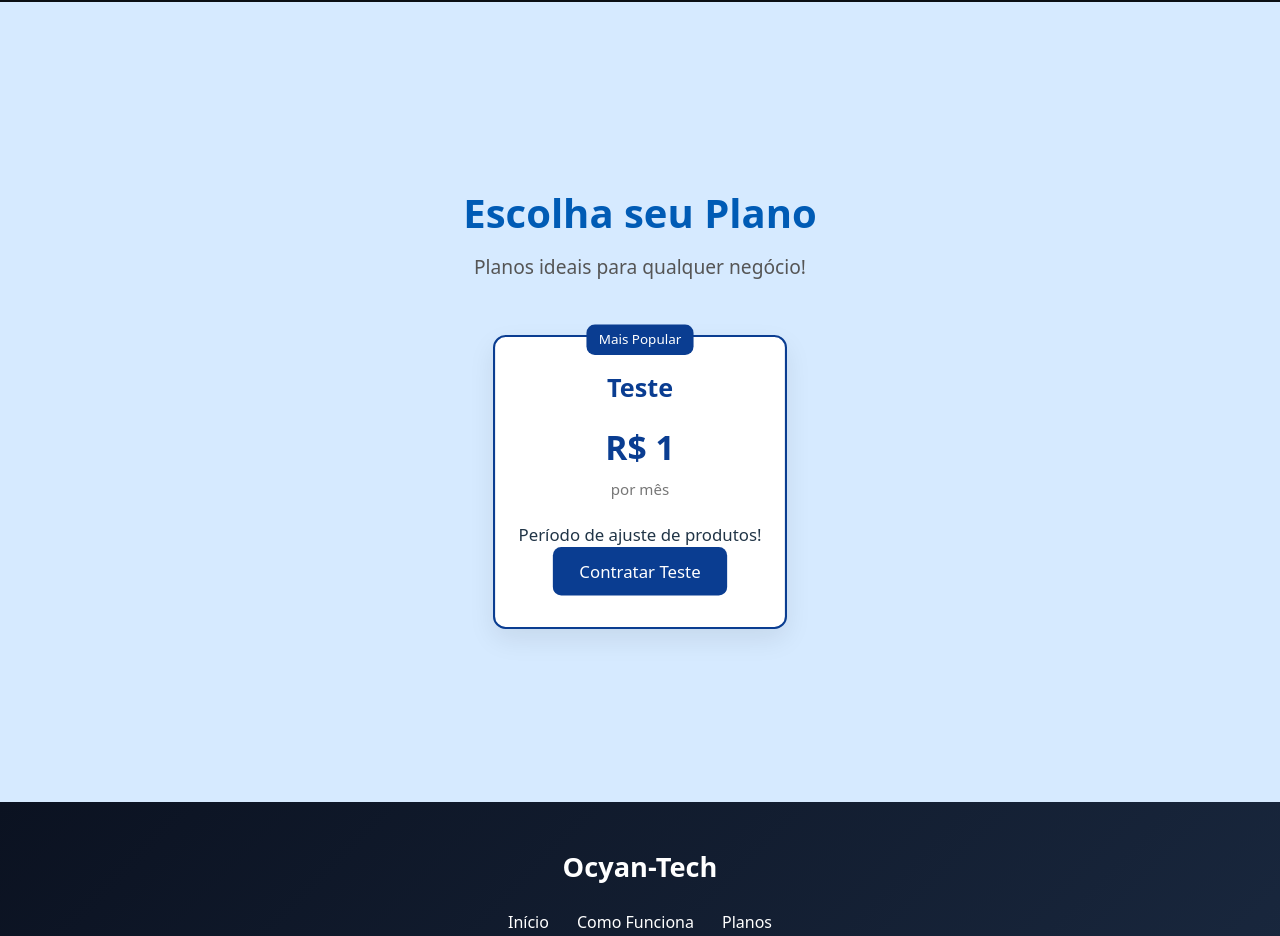
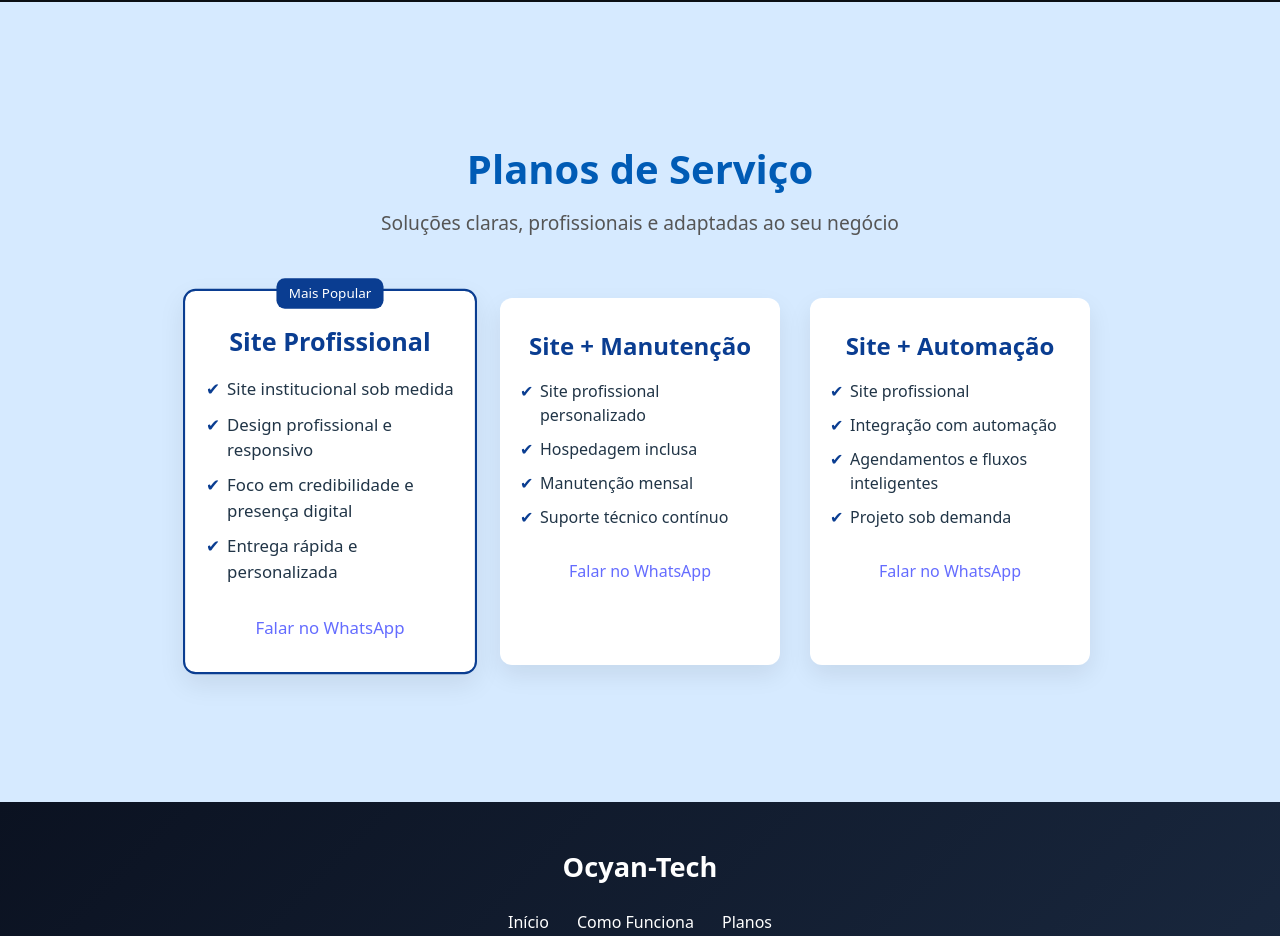
Before and after one commit to OcimarPrado/Frontend-ProjetoA, a React (Vite) app: page / in a window 1280 px wide. Shown: the part 3220-4156 px from the top of the page. Built offline with nearby package versions, Linux system fonts and the light colour scheme; sample sign-in values are in the browser's storage.

Commit message:
Atualizando site

```diff
--- a/src/components/Planos.tsx
+++ b/src/components/Planos.tsx
@@ -1,78 +1,58 @@
 // src/components/Planos.tsx
 import React from "react";
-import { useNavigate } from "react-router-dom";
 import "../styles/Planos.css";
+
+const WHATSAPP_NUMBER = "5551986730107";
 
 const planos = [
   {
-    nome: "Teste",
-    valor: 1,
+    nome: "Site Profissional",
     descricao: [
-      "Período de ajuste de produtos!"
+      "Site institucional sob medida",
+      "Design profissional e responsivo",
+      "Foco em credibilidade e presença digital",
+      "Entrega rápida e personalizada",
     ],
+    mensagem: "Olá! Tenho interesse no plano de Site Profissional e gostaria de entender como funciona.",
     destaque: true,
   },
-  /*{
-    nome: "Starter",
-    valor: 99,
+  {
+    nome: "Site + Manutenção",
     descricao: [
-      "WebChat básico para comunicação com clientes",
-      "1 atendente virtual pré-configurado (sem IA avançada)",
-      "Gerenciamento de perguntas e respostas via painel",
-      "Link personalizado para atendimento",
-      "Integração com Google Agenda",
-      "Suporte via WhatsApp",
+      "Site profissional personalizado",
+      "Hospedagem inclusa",
+      "Manutenção mensal",
+      "Suporte técnico contínuo",
     ],
+    mensagem: "Olá! Tenho interesse no plano Site + Manutenção. Podemos conversar?",
     destaque: false,
   },
   {
-    nome: "Professional",
-    valor: 249,
+    nome: "Site + Automação",
     descricao: [
-      "WebChat avançado com múltiplos fluxos",
-      "IA intermediária para respostas personalizadas",
-      "Treinamento da IA baseado no seu conteúdo",
-      "Painel com relatórios de interações",
-      "Integração com Google Agenda e Sheets",
-      "Suporte via WhatsApp prioritário",
+      "Site profissional",
+      "Integração com automação",
+      "Agendamentos e fluxos inteligentes",
+      "Projeto sob demanda",
     ],
-    destaque: true,
+    mensagem: "Olá! Quero saber mais sobre o plano Site + Automação.",
+    destaque: false,
   },
-  {
-    nome: "Enterprise",
-    valor: 499,
-    descricao: [
-      "WebChat com IA avançada e integração via API",
-      "Atendentes virtuais ilimitados",
-      "Chat treinado com base em documentos e sites",
-      "Integração com CRM, WhatsApp Business API e redes sociais",
-      "Relatórios detalhados e dashboards personalizados",
-      "Personalização completa da interface",
-      "Suporte técnico dedicado via WhatsApp",
-    ],
-    destaque: false,
-  },*/
 ];
 
 const Planos: React.FC = () => {
-  const navigate = useNavigate();
-
-  const selecionarPlano = (plano: string, valor: number) => {
-    // Salva plano no localStorage
-    localStorage.setItem(
-      "planoSelecionado",
-      JSON.stringify({ nome: plano, valor, timestamp: new Date().toISOString() })
-    );
-
-    // Navega para a página de contrato com query params
-    navigate(`/contrato?plano=${plano}&valor=${valor}`);
+  const gerarLinkWhats = (mensagem: string) => {
+    return `https://wa.me/${WHATSAPP_NUMBER}?text=${encodeURIComponent(mensagem)}`;
   };
 
   return (
     <section className="planos" id="planos">
       <div className="container">
-        <h2>Escolha seu Plano</h2>
-        <p className="subtitle">Planos ideais para qualquer negócio!</p>
+        <h2>Planos de Serviço</h2>
+        <p className="subtitle">
+          Soluções claras, profissionais e adaptadas ao seu negócio
+        </p>
+
         <div className="planos-container">
           {planos.map((plano) => (
             <div
@@ -80,26 +60,21 @@ const Planos: React.FC = () => {
               className={`plano-card ${plano.destaque ? "destaque" : ""}`}
             >
               <h3>{plano.nome}</h3>
-              <div className="valor">R$ {plano.valor}</div>
-              <div className="periodo">por mês</div>
 
-              {/* 🟢 LÓGICA CORRIGIDA: Renderização Condicional da Descrição */}
-              {plano.descricao.length === 1 && plano.nome === "Teste" ? (
-                  // Renderiza a descrição do plano "Teste" como parágrafo simples (resolve o mobile)
-                  <p className="descricao-simples">{plano.descricao[0]}</p>
-              ) : (
-                  // Renderiza os demais planos (com múltiplos itens) como lista ul/li
-                  <ul>
-                      {plano.descricao.map((item, idx) => (
-                          <li key={idx}>{item}</li>
-                      ))}
-                  </ul>
-              )}
-              {/* Fim da Correção */}
+              <ul>
+                {plano.descricao.map((item, idx) => (
+                  <li key={idx}>{item}</li>
+                ))}
+              </ul>
 
-              <button onClick={() => selecionarPlano(plano.nome, plano.valor)}>
-                Contratar {plano.nome}
-              </button>
+              <a
+                href={gerarLinkWhats(plano.mensagem)}
+                target="_blank"
+                rel="noopener noreferrer"
+                className="btn-plano"
+              >
+                Falar no WhatsApp
+              </a>
             </div>
           ))}
         </div>
```
